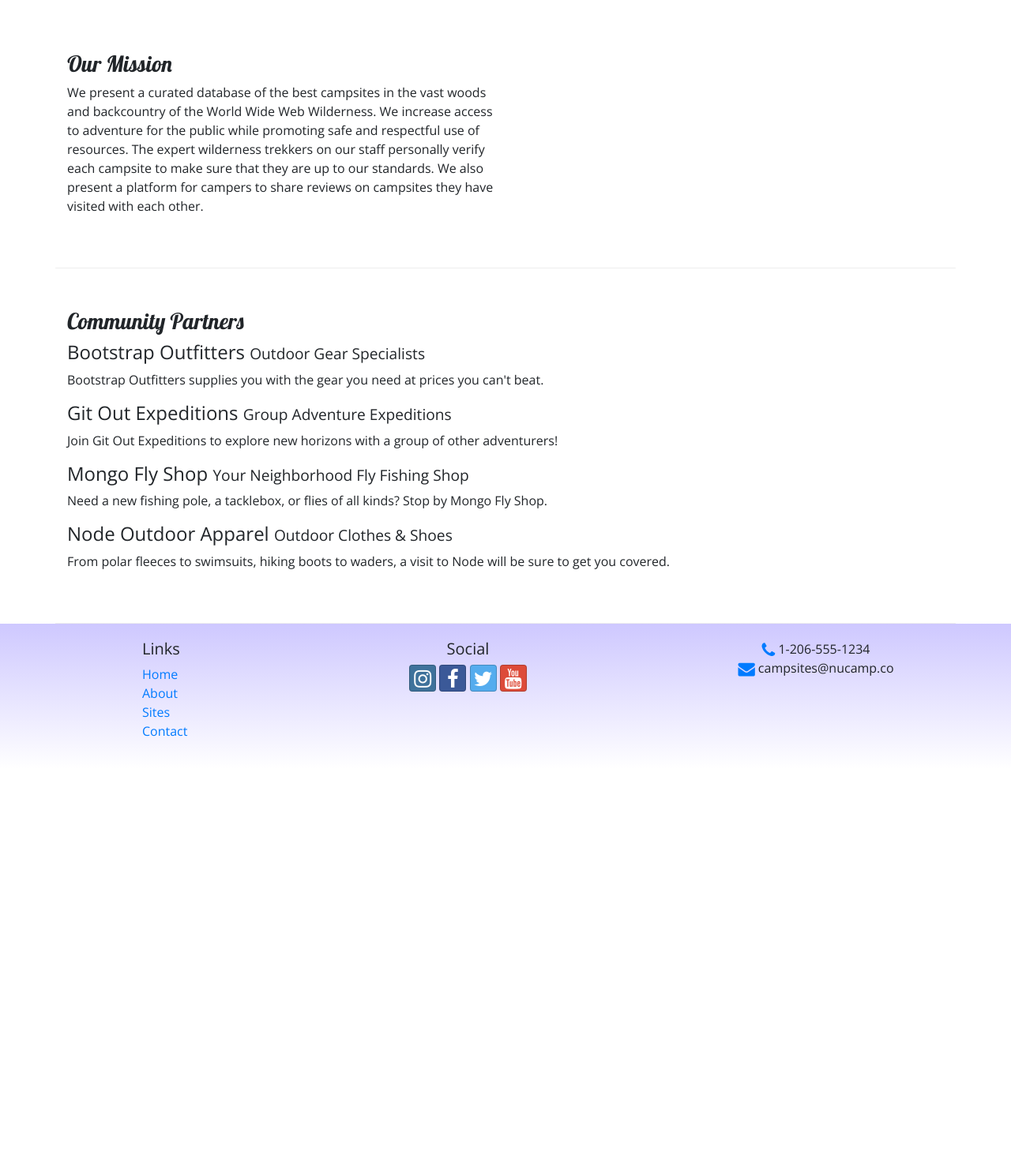
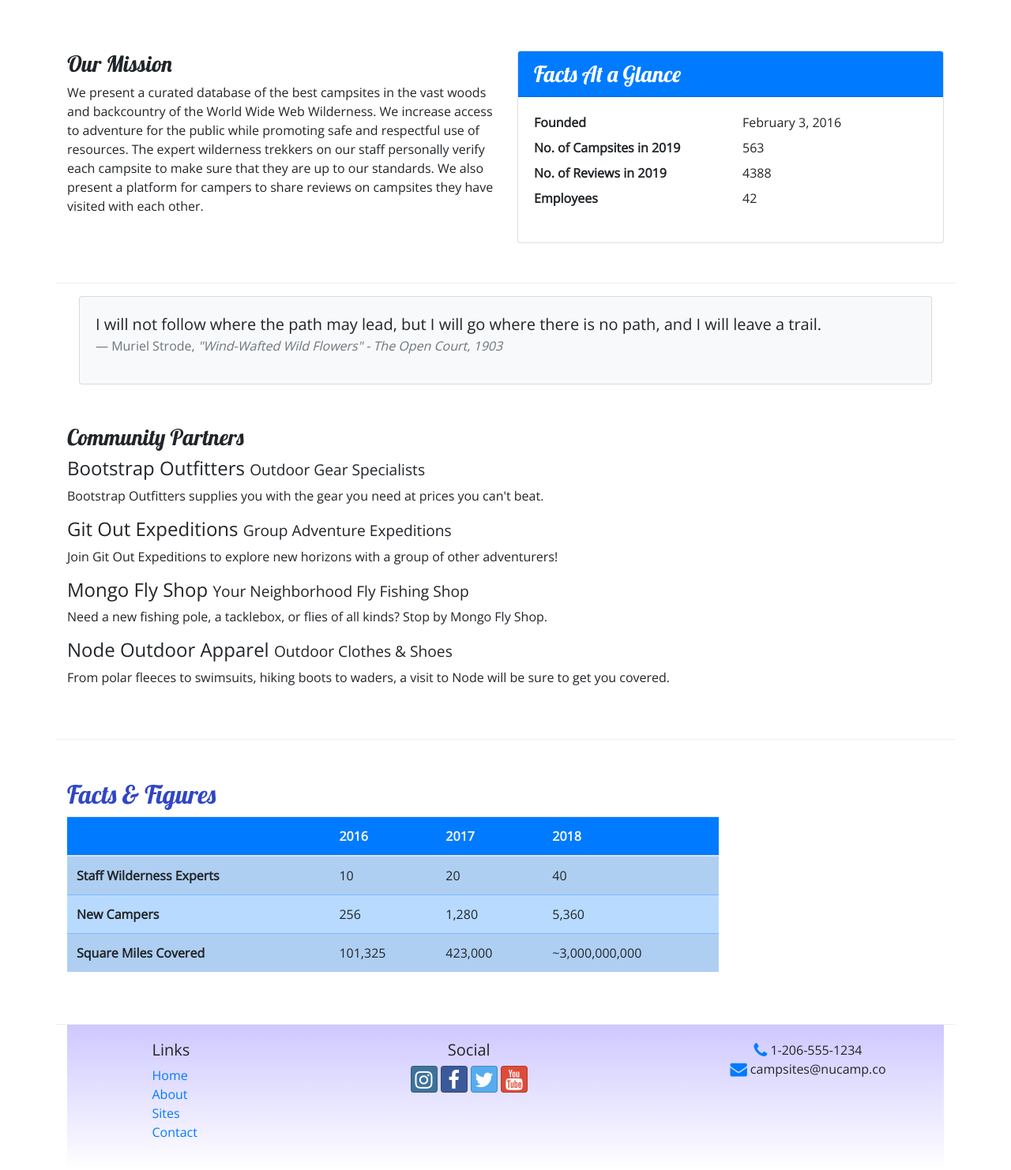
Before and after one commit to Aislinncodes/Nucampsite, a website: page aboutus.html in a window 1280 px wide. Shown: the part 340-1822 px from the top of the page at 79% size. Before the commit the page ends 1314 px from the top, so only its background shows below. Drawn offline with nearby package versions, Linux system fonts and the light colour scheme.

Commit message:
Tables and Cards

```diff
--- a/aboutus.html
+++ b/aboutus.html
@@ -59,7 +59,37 @@
                 <h3>Our Mission</h3>
                     <p>We present a curated database of the best campsites in the vast woods and backcountry of the World Wide Web Wilderness. We increase access to adventure for the public while promoting safe and respectful use of resources. The expert wilderness trekkers on our staff personally verify each campsite to make sure that they are up to our standards. We also present a platform for campers to share reviews on campsites they have visited with each other.</p>
             </div>
+            <div class ="col-sm-6">
+                <div class="card">
+                    <h3 class="card-header bg-primary text-white"> Facts At a Glance</h3>
+                    <div class="card-body">
+                        <dl class="row">
+                            <dt class="col-6">Founded</dt>
+                            <dd class="col-6">February 3, 2016</dd>
+                            <dt class="col-6">No. of Campsites in 2019</dt>
+                            <dd class="col-6">563</dd>
+                            <dt class="col-6">No. of Reviews in 2019</dt>
+                            <dd class="col-6">4388</dd>
+                            <dt class="col-6">Employees</dt>
+                            <dd class="col-6">42</dd>
+                        </dl>
+                    </div>
+                </div>
+            </div>
         </div>
+        <div class="col">
+            <div class="card bg-light mt-3">
+               <blockquote class="blockquote card-body">
+                   <p class="mb-0">I will not follow where the path may lead, but I will go where there is no path, and I will leave a trail.</p>
+                   <footer class="blockquote-footer">Muriel Strode,
+                        <cite title="Source Title">"Wind-Wafted Wild Flowers" -
+                            The Open Court, 1903
+                        </cite>
+                   </footer>
+               </blockquote>
+            </div>
+        </div>
+
 
         <div class="row row-content">
             <div class="col">
@@ -74,9 +104,46 @@
                         <p class="d-none d-sm-block">From polar fleeces to swimsuits, hiking boots to waders, a visit to Node will be sure to get you covered.</p>
             </div>
         </div>
-    </div>
 
-<footer>
+        <div class="row row-content">
+            <div class="col-sm-9">
+                <h2> Facts &amp; Figures </h2>
+                <div class="table-responsive">
+                    <table class="table table-striped">
+                        <thead>
+                            <tr class="bg-primary text-light">
+                                <th> </th>
+                                <th>2016</th>
+                                <th>2017</th>
+                                <th>2018</th>
+                            </tr>
+                        </thead>
+                        <tbody class="table-primary">
+                            <tr>
+                                <th>Staff Wilderness Experts</th>
+                                <td>10</td>
+                                <td>20</td>
+                                <td>40</td>
+                            </tr>
+                            <tr>
+                                <th>New Campers</th>
+                                <td>256</td>
+                                <td>1,280</td>
+                                <td>5,360</td>
+                            </tr>
+                            <tr>
+                                <th>Square Miles Covered</th>
+                                <td>101,325</td>
+                                <td>423,000</td>
+                                <td>~3,000,000,000</td>
+                            </tr>
+                        </tbody>
+                    </table>
+                </div>
+            </div>
+        </div>
+
+<footer class="site-footer">
     <div class="container">
         <div class="row">
             <div class="col-4 col-sm-2 offset-1">
--- a/style.css
+++ b/style.css
@@ -14,7 +14,7 @@
     color: #CEC8FF;
 }
 
-footer {
+.site-footer {
     background-image: linear-gradient(#CEC8FF, white);
     padding: 20px 0;
 }
```
Also changed, not shown: contactus.html (+1 -1 lines), index.html (+1 -1 lines).
